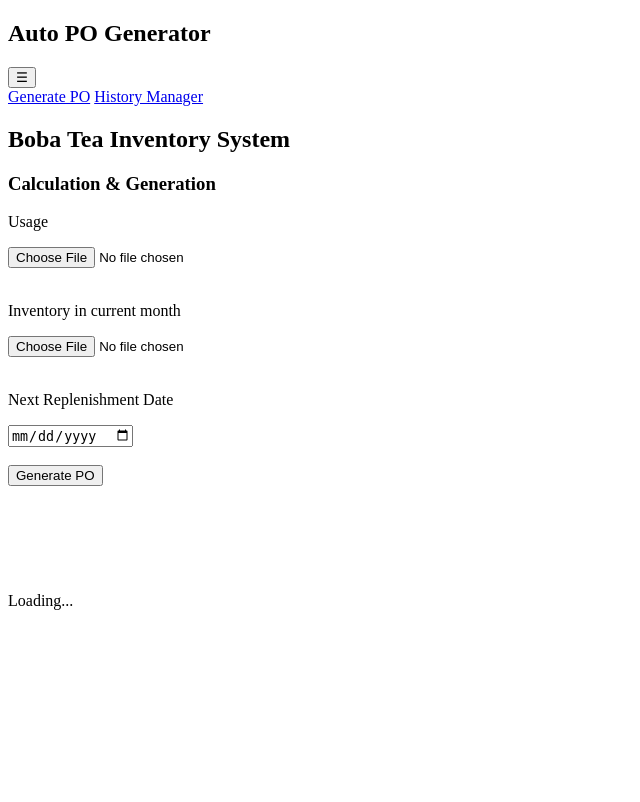
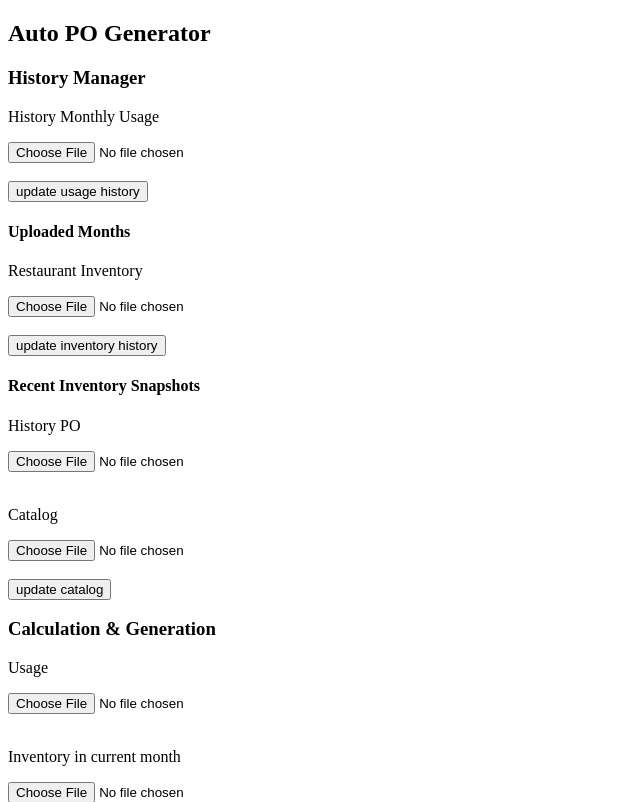
Before and after one commit to Ethanlin26716/boba_tea_SO-PO_generation_page, a Flask app: page / in a window 1280 px wide. Shown: the top 802 px of the page, without its empty margins (0-640 px from the left). Before the commit the page ends 610 px from the top, so only its background shows below. Run offline with Flask 3, Linux system fonts and the light colour scheme; data that the repository does not hold is empty.

Commit message:
Fix generatePO bug, month_start_inv bug

```diff
--- a/app.py
+++ b/app.py
@@ -19,12 +19,7 @@ os.makedirs(DOWNLOAD_FOLDER, exist_ok=True)
 
 @app.route("/")
 def index():
-    return render_template("generate.html")
-
-
-@app.route("/history")
-def history():
-    return render_template("history.html")
+    return render_template("index.html")
 
 
 @app.route("/update_usage_history", methods=["POST"])
--- a/templates/generate.html
+++ /dev/null
@@ -1,104 +0,0 @@
-<!DOCTYPE html>
-<html>
-
-<head>
-
-<meta charset="UTF-8">
-
-<title>Auto PO Generator</title>
-
-</head>
-
-<body>
-
-<h2>Auto PO Generator</h2>
-
-
-<div class="navbar">
-
-    <div class="menu">
-        <button class="menu-button">☰</button>
-
-        <div class="menu-content">
-            <a href="/">Generate PO</a>
-            <a href="/history">History Manager</a>
-        </div>
-    </div>
-
-    <h2>Boba Tea Inventory System</h2>
-
-</div>
-
-
-
-<h3>Calculation & Generation</h3>
-<p>Usage</p>
-
-<input
-    type="file"
-    id="usage"
-    accept=".xlsx,.xls">
-
-<br><br>
-
-<p>Inventory in current month</p>
-
-<input
-    type="file"
-    id="inventory_currentM"
-    accept=".xlsx,.xls">
-
-<br><br>
-
-
-<p>Next Replenishment Date</p>
-
-<input
-    type="date"
-    id="replenishment_date">
-
-<br><br>
-<!--
-<p>HQ Inventory (Optional)</p>
-
-<input
-    type="file"
-    id="inv_HQ"
-    accept=".xlsx,.xls">
-
-<br><br>
--->
-<button id="generateBtn">
-Generate PO
-</button>
-
-<br><br>
-
-<button id="downloadExcelBtn" style="display:none;">
-Download Excel
-</button>
-
-<br><br>
-
-<button id="downloadJsonBtn" style="display:none;">
-Download JSON
-</button>
-
-<br><br>
-
-<p id="status">
-Loading...
-</p>
-
-
-<script src="{{ url_for('static', filename='input.js') }}"></script>
-
-
-<!--
-<script src="https://cdn.jsdelivr.net/pyodide/v0.27.7/full/pyodide.js"></script>
-
-<script src="input.js"></script>
--->
-</body>
-
-</html>
--- a/templates/history.html
+++ b/templates/index.html
@@ -14,20 +14,11 @@
 <h2>Auto PO Generator</h2>
 
 
-<div class="navbar">
 
-    <div class="menu">
-        <button class="menu-button">☰</button>
 
-        <div class="menu-content">
-            <a href="/">Generate PO</a>
-            <a href="/history">History Manager</a>
-        </div>
-    </div>
 
-    <h2>Boba Tea Inventory System</h2>
 
-</div>
+
 
 
 
@@ -95,6 +86,65 @@ update catalog
 </button>
 
 
+
+
+
+
+
+
+
+
+
+
+
+
+
+
+
+<h3>Calculation & Generation</h3>
+<p>Usage</p>
+
+<input
+    type="file"
+    id="usage"
+    accept=".xlsx,.xls">
+
+<br><br>
+
+<p>Inventory in current month</p>
+
+<input
+    type="file"
+    id="inventory_currentM"
+    accept=".xlsx,.xls">
+
+<br><br>
+
+
+<p>Next Replenishment Date</p>
+
+<input
+    type="date"
+    id="replenishment_date">
+
+<br><br>
+
+<button id="generateBtn">
+Generate PO
+</button>
+
+<br><br>
+
+<button id="downloadExcelBtn" style="display:none;">
+Download Excel
+</button>
+
+<br><br>
+
+<button id="downloadJsonBtn" style="display:none;">
+Download JSON
+</button>
+
 <br><br>
 
 <p id="status">
```
Also changed, not shown: auto_PO.py (+10 -9 lines), 4 other files.
